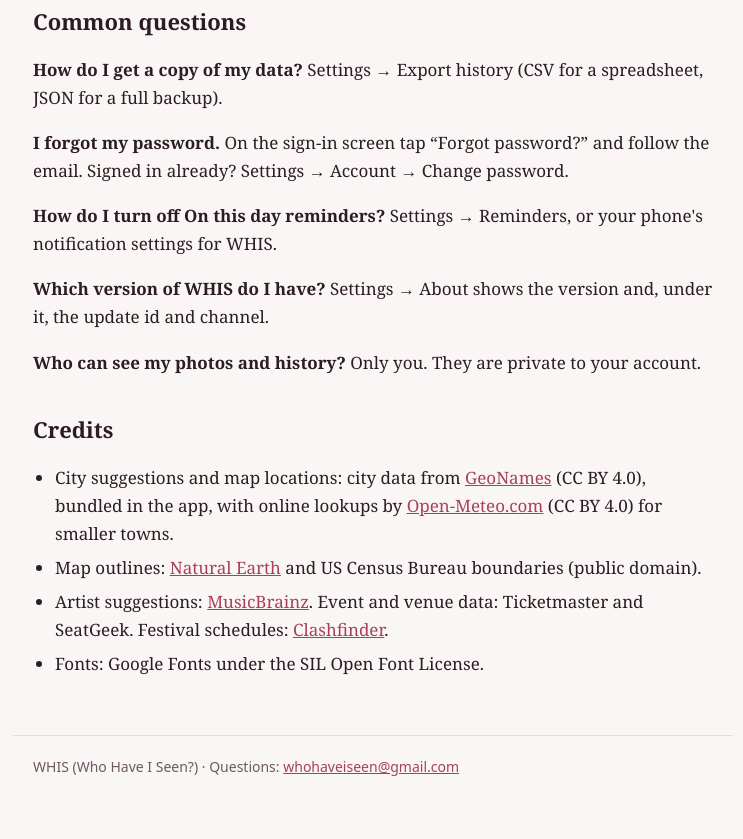
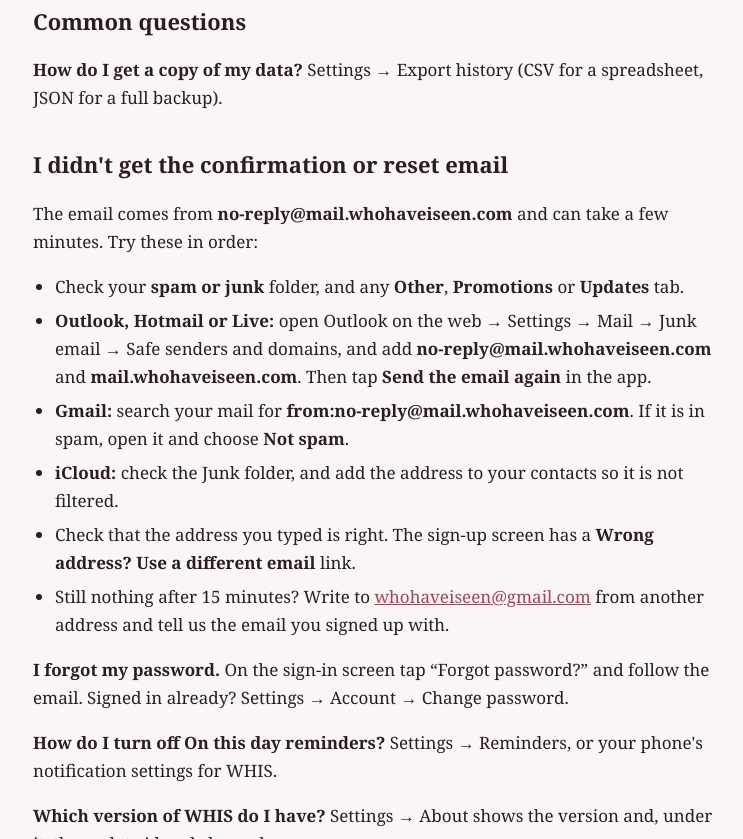
Before and after one commit to whohaveiseen/whis-site, a plain HTML site: page support.html in a window 1280 px wide. Shown: the part 681-1520 px from the top of the page, without its empty margins (267-1010 px from the left). Before the commit the page ends 1498 px from the top, so only its background shows below. Drawn offline with Linux system fonts and the light colour scheme.

Commit message:
Update to support file

```diff
--- a/support.html
+++ b/support.html
@@ -12,6 +12,16 @@
 
 <h2>Common questions</h2>
 <p><strong>How do I get a copy of my data?</strong> Settings &rarr; Export history (CSV for a spreadsheet, JSON for a full backup).</p>
+<h2 id="no-email">I didn't get the confirmation or reset email</h2>
+<p>The email comes from <strong>no-reply@mail.whohaveiseen.com</strong> and can take a few minutes. Try these in order:</p>
+<ul>
+<li>Check your <strong>spam or junk</strong> folder, and any <strong>Other</strong>, <strong>Promotions</strong> or <strong>Updates</strong> tab.</li>
+<li><strong>Outlook, Hotmail or Live:</strong> open Outlook on the web &rarr; Settings &rarr; Mail &rarr; Junk email &rarr; Safe senders and domains, and add <strong>no-reply@mail.whohaveiseen.com</strong> and <strong>mail.whohaveiseen.com</strong>. Then tap <strong>Send the email again</strong> in the app.</li>
+<li><strong>Gmail:</strong> search your mail for <strong>from:no-reply@mail.whohaveiseen.com</strong>. If it is in spam, open it and choose <strong>Not spam</strong>.</li>
+<li><strong>iCloud:</strong> check the Junk folder, and add the address to your contacts so it is not filtered.</li>
+<li>Check that the address you typed is right. The sign-up screen has a <strong>Wrong address? Use a different email</strong> link.</li>
+<li>Still nothing after 15 minutes? Write to <a href="mailto:whohaveiseen@gmail.com">whohaveiseen@gmail.com</a> from another address and tell us the email you signed up with.</li>
+</ul>
 <p><strong>I forgot my password.</strong> On the sign-in screen tap &ldquo;Forgot password?&rdquo; and follow the email. Signed in already? Settings &rarr; Account &rarr; Change password.</p>
 <p><strong>How do I turn off On this day reminders?</strong> Settings &rarr; Reminders, or your phone's notification settings for WHIS.</p>
 <p><strong>Which version of WHIS do I have?</strong> Settings &rarr; About shows the version and, under it, the update id and channel.</p>
```
